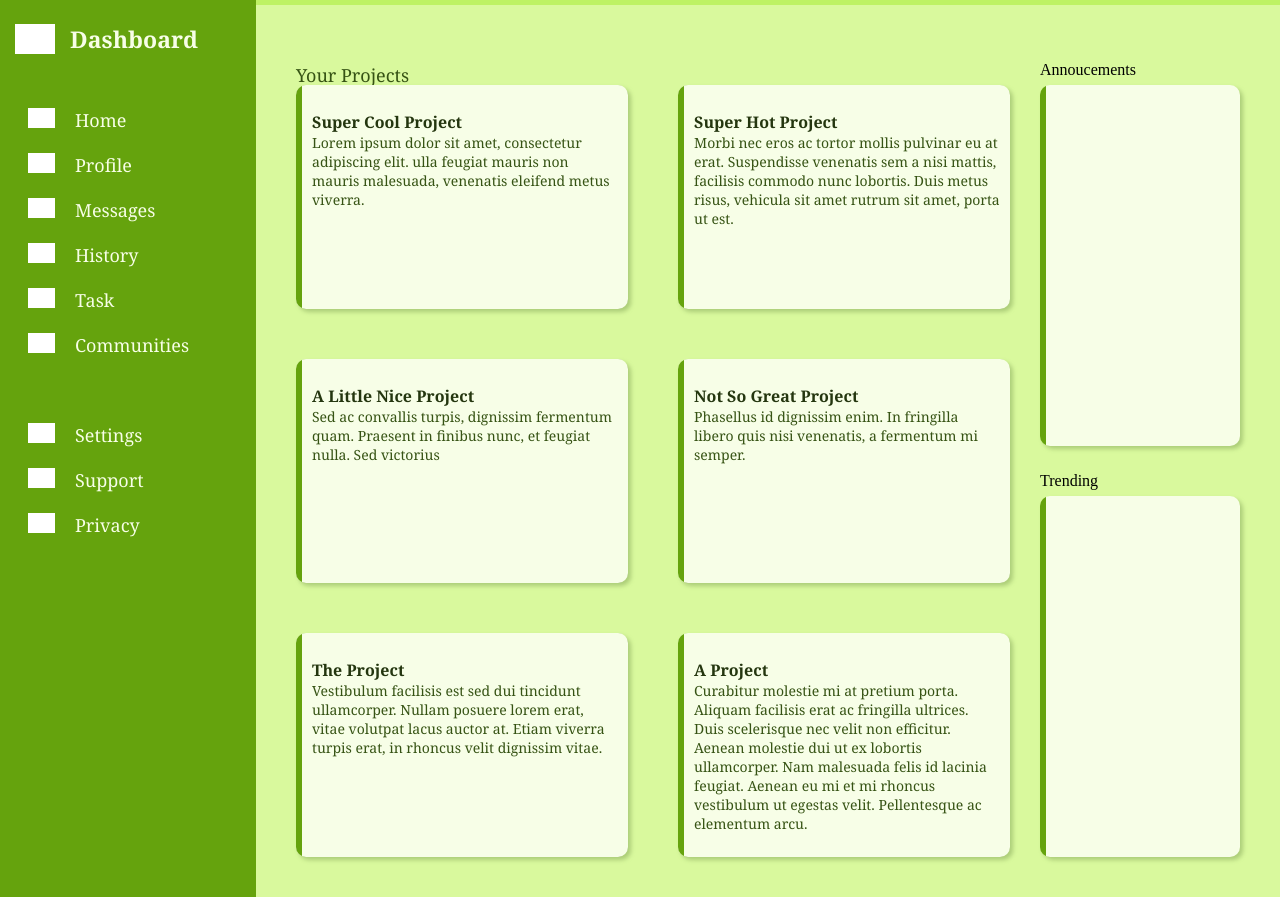
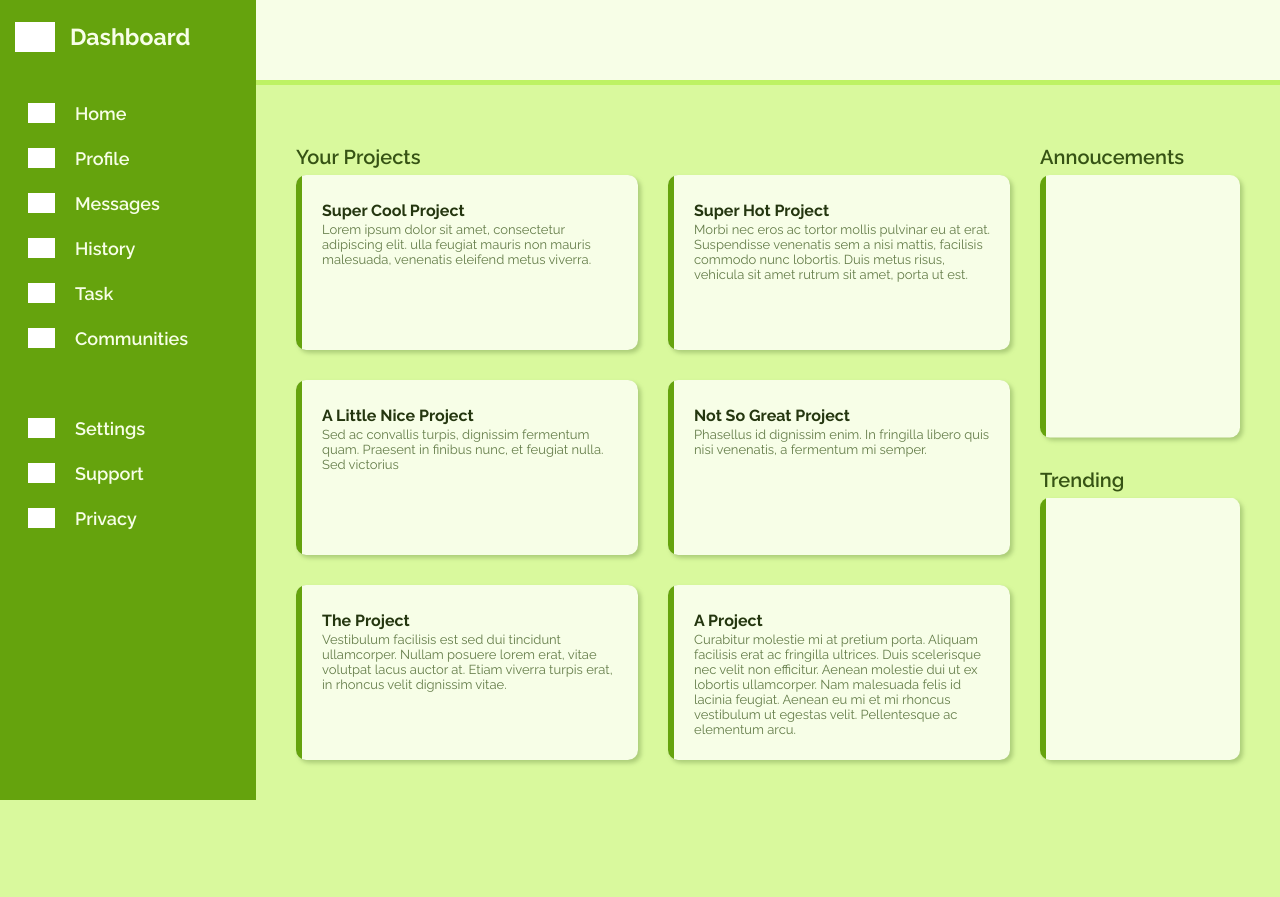
Before and after one commit to JennieLust/odin-adminpage, a plain HTML site: page index.html in a window 1280 px wide. After the commit the page ends 800 px from the top, so only its background shows below. Drawn offline with Linux system fonts and the light colour scheme; grey boxes are pictures that could not be loaded.

Commit message:
style font

```diff
--- a/style.css
+++ b/style.css
@@ -1,3 +1,5 @@
+
+@import url('https://fonts.googleapis.com/css2?family=Raleway:ital,wght@0,100;0,200;0,300;0,400;0,600;0,700;0,900;1,100;1,200;1,300;1,400;1,600;1,700;1,900&display=swap');@import url('https://fonts.googleapis.com/css2?family=Raleway:ital,wght@0,100;0,200;0,300;0,400;0,600;0,700;0,900;1,100;1,200;1,300;1,400;1,600;1,700;1,900&display=swap');
 
 html, body {
     margin: 0;
@@ -8,9 +10,9 @@ html, body {
 }
 
 body{
-   min-width:900px;        /* Suppose you want minimum width of 1000px */
-   width: auto !important;  /* Firefox will set width as auto */
-   width:900px;            /* As IE6 ignores !important it will set width as 1000px; */
+   min-width:900px;
+   width: auto !important;
+   width:900px;
 }
 
 .container {
@@ -45,7 +47,7 @@ body{
 }
 
 .sidebar-title p {
-    font-family: Cambria, Cochin, Georgia, Times, 'Times New Roman', serif;
+    font-family: 'Raleway', sans-serif;
     font-size: larger;
     justify-self: start;
 }
@@ -73,8 +75,9 @@ body{
     text-decoration: none;
     color: #F7FEE7;
     justify-self: start;
-    font-family:Cambria, Cochin, Georgia, Times, 'Times New Roman', serif;
+    font-family: 'Raleway', sans-serif;
     font-size: 18px;
+    font-weight: 600;
 }
 
 .sidebar-links img {
@@ -92,7 +95,7 @@ body{
 .content-container {
     display: grid;
     grid-template-columns: 2fr 2fr minmax(200px, 1fr);
-    grid-template-rows: 30px 1fr 1fr 1fr;
+    grid-template-rows: 40px 1fr 1fr 1fr;
     /* doesn't give symet space between side and pr cards */
     gap: 10px;
     padding: 40px;
@@ -102,9 +105,10 @@ body{
 .project-title {
     grid-column: 1 / 3 ;
     grid-row: 1 / 2;
-    font-family: Cambria, Cochin, Georgia, Times, 'Times New Roman', serif;
+    font-family: 'Raleway', sans-serif;
     color:#365314 ;
-    font-size: large;
+    font-size: 20px;
+    font-weight: 600;
 }
 
 .project-container {
@@ -113,7 +117,7 @@ body{
     display: grid;
     grid-template-columns: minmax(200px, 1fr) 1fr;
     grid-template-rows: 1fr 1fr 1fr;
-    gap: 50px;
+    gap: 30px;
     filter: drop-shadow(3px 3px 2px rgba(86, 119, 49, 0.34));
 }
 
@@ -128,9 +132,11 @@ body{
     border-left: 6px solid #65A30D;
     background-color: #F7FEE7;
     padding: 10px;
+    padding-left: 20px;
+    padding-right: 20px;
     -webkit-clip-path: inset(0px round 10px 10px 10px 10px);
     clip-path: inset(0px round 10px 10px 10px 10px);
-    font-family: Cambria, Cochin, Georgia, Times, 'Times New Roman', serif;
+    font-family: 'Raleway', sans-serif;
     max-width: 500px;
     min-width: 200px;
     -webkit-box-shadow: 1px 1px 15px 2px rgba(36,54,15,0.34);
@@ -145,9 +151,11 @@ body{
 }
 
 .project-container > div > :last-child {
-    font-size: 14px;
-    color:#365314;
-    margin-top: 0px;
+    font-size: 13px;
+    color:#657d4a;
+    margin-top: 2px;
+
+
 }
 
 .content-side {
@@ -155,8 +163,15 @@ body{
     grid-row: 1 / 5;
     display: grid;
     grid-template-columns: 1fr;
-    grid-template-rows: 30px 1fr 30px 1fr;
+    grid-template-rows: 40px 1fr 40px 1fr;
     gap: 10px;
+}
+
+.content-side p {
+    font-family: 'Raleway', sans-serif;
+    color:#365314 ;
+    font-size: 20px;
+    font-weight: 600;
 }
 
 .content-side div {
@@ -175,6 +190,10 @@ body{
     clip-path: inset(0px round 10px 10px 10px 10px);
     grid-row: 1 / 2;
     grid-column: 1 / 2;
+    padding: 10px;
+    padding-left: 20px;
+    padding-right: 20px;
+
 }
 
 .announcements-title {
```
